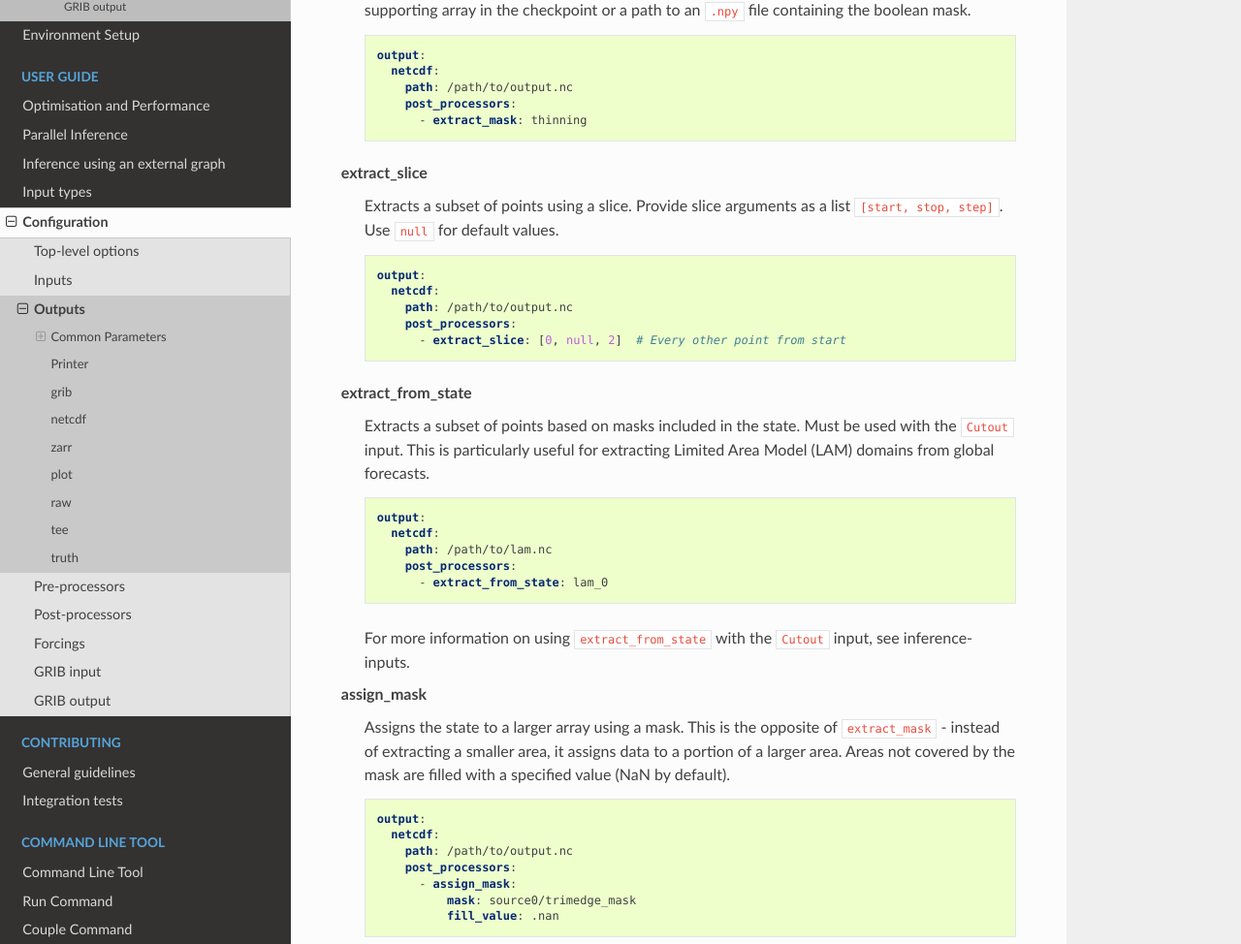
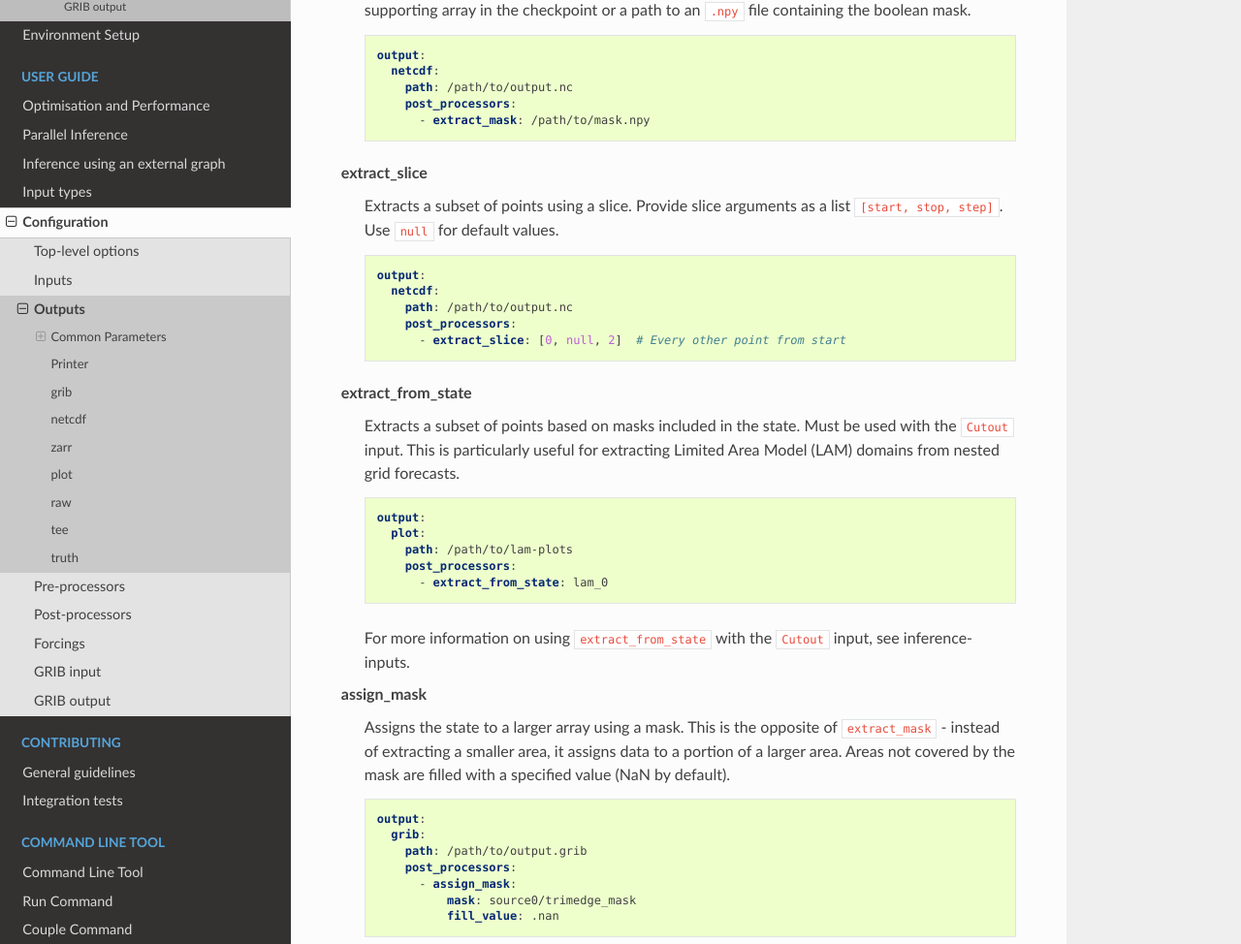
Before and after one commit to ecmwf/anemoi-inference, a Sphinx documentation site: the page built from docs/inference/configs/outputs.rst, in a window 1280 px wide and 1400 px high, scrolled down 1180 px. Shown: the part 143-1117 px from the top of the window at 97% size. Built offline with Sphinx 7.4.7 and the Read the Docs theme 3.1.0, drawn with Linux system fonts in a browser that asks for light colours; the version number could not be read and is left out.

Commit message:
docs: improve extract postprocessor examples and clarify terminology
Co-authored-by: HCookie <48088699+HCookie@users.noreply.github.com>

```diff
--- a/docs/inference/configs/outputs.rst
+++ b/docs/inference/configs/outputs.rst
@@ -65,7 +65,7 @@ Several post-processors are available for extracting subsets of the data:
 **extract_from_state**
   Extracts a subset of points based on masks included in the state. Must be
   used with the ``Cutout`` input. This is particularly useful for extracting
-  Limited Area Model (LAM) domains from global forecasts.
+  Limited Area Model (LAM) domains from nested grid forecasts.
 
   .. literalinclude:: yaml/outputs_extract_from_state.yaml
      :language: yaml
--- a/docs/inference/configs/processors.rst
+++ b/docs/inference/configs/processors.rst
@@ -117,7 +117,7 @@ file containing the boolean mask.
 .. code:: yaml
 
    post_processors:
-     - extract_mask: thinning
+     - extract_mask: /path/to/mask.npy
 
 extract_slice
 -------------
--- a/docs/inference/configs/yaml/outputs_assign_mask.yaml
+++ b/docs/inference/configs/yaml/outputs_assign_mask.yaml
@@ -1,6 +1,6 @@
 output:
-  netcdf:
-    path: /path/to/output.nc
+  grib:
+    path: /path/to/output.grib
     post_processors:
       - assign_mask:
           mask: source0/trimedge_mask
--- a/docs/inference/configs/yaml/outputs_extract_from_state.yaml
+++ b/docs/inference/configs/yaml/outputs_extract_from_state.yaml
@@ -1,5 +1,5 @@
 output:
-  netcdf:
-    path: /path/to/lam.nc
+  plot:
+    path: /path/to/lam-plots
     post_processors:
       - extract_from_state: lam_0
--- a/docs/inference/configs/yaml/outputs_extract_mask.yaml
+++ b/docs/inference/configs/yaml/outputs_extract_mask.yaml
@@ -2,4 +2,4 @@ output:
   netcdf:
     path: /path/to/output.nc
     post_processors:
-      - extract_mask: thinning
+      - extract_mask: /path/to/mask.npy
```
